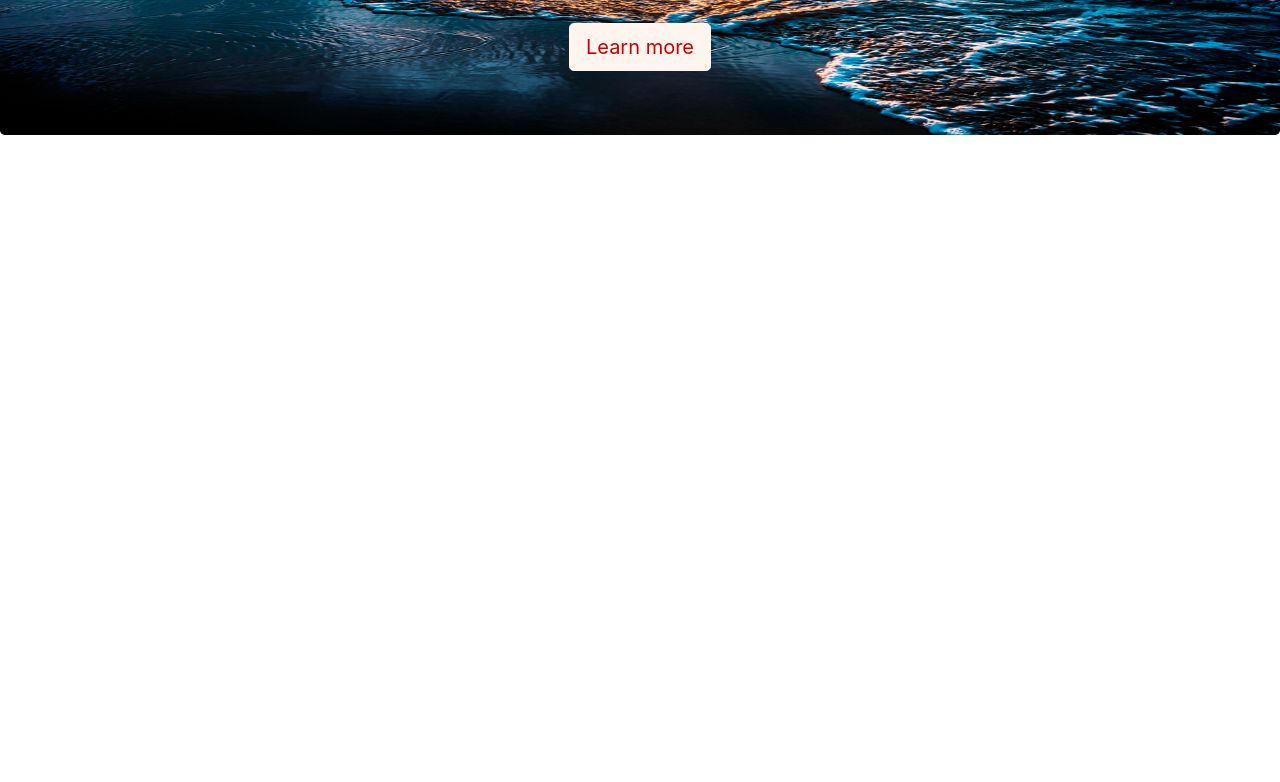
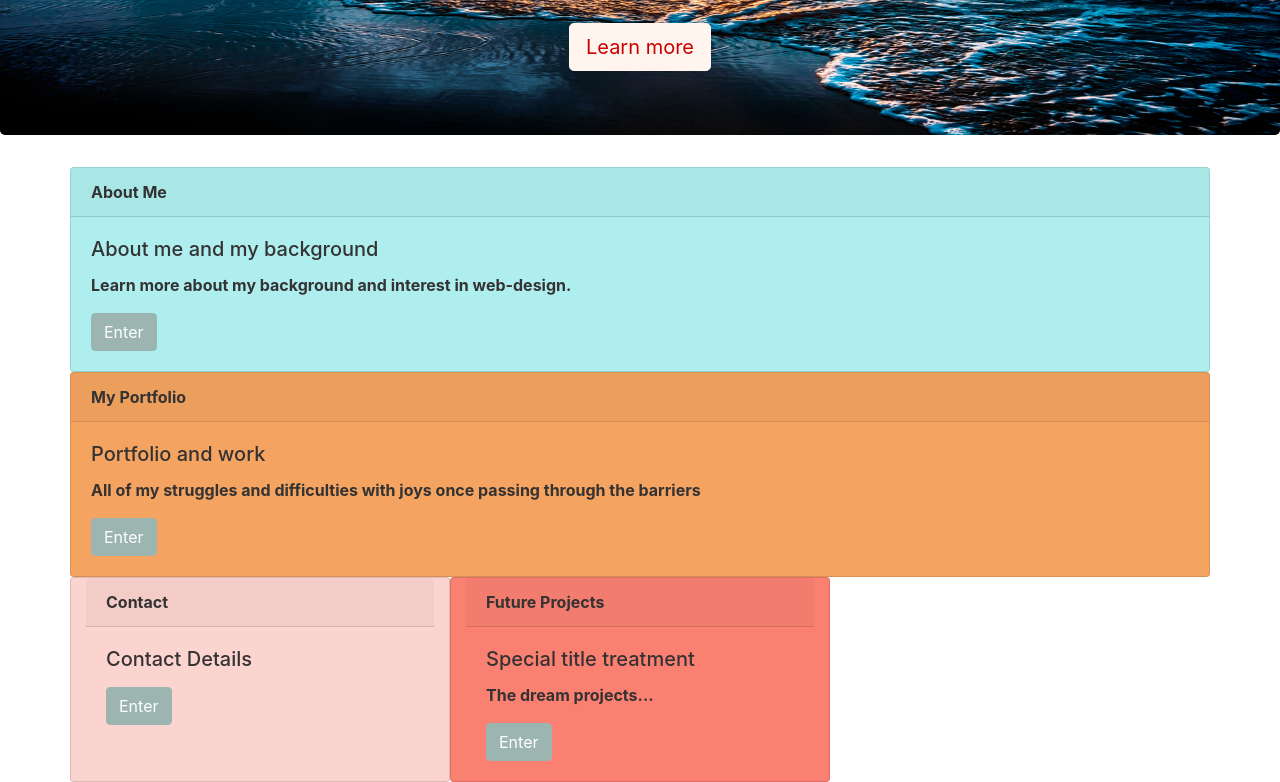
Before and after one commit to deeps106/Bootstrap-Portfolio, a plain HTML site: page index.html in a window 1280 px wide. Shown: the part 409-1191 px from the top of the page. Before the commit the page ends 800 px from the top, so only its background shows below. Drawn offline with nearby package versions, Linux system fonts and the light colour scheme.

Commit message:
classes added to html, style.css changes to personalize website

```diff
--- a/css/style.css
+++ b/css/style.css
@@ -70,8 +70,38 @@
 .btn-primary-custom{
     color: rgb(203, 1, 1);
     background-color: rgb(255, 245, 238);
-    border-color: rgb(255, 245, 238);
+    border-color:rgb(255, 245, 238);
 }
-/* .display-4-custom {
-    font-family: cursive, Gill Sans, Calibri;
-     */
+/* cards */
+
+
+
+.card-header-custom:hover{
+    color: rgb(245, 245, 245);
+}
+
+.about-me{
+    background-color: paleturquoise;
+    color: rgb(52, 50, 50);
+    font-weight: bold;
+}
+.myPortfolio{
+    color: rgb(52, 50, 50);
+    font-weight: bold;
+    background-color: rgb(244, 164, 96);
+}
+.futureProj{
+    color: rgb(52, 50, 50);
+    font-weight: bold;
+    background-color: rgb(250, 128, 114);
+}
+
+.contact{
+    color: rgb(52, 50, 50);
+    font-weight: bold;
+    background-color: rgb(251, 211, 207);
+}
+.btn-primary-card-custom{
+    background-color: rgb(156, 181, 176);
+    border-color: rgb(156, 181, 176);
+}
--- a/index.html
+++ b/index.html
@@ -66,7 +66,58 @@
     <a class="btn btn-primary-custom btn-primary btn-lg" href="#" role="button">Learn more</a>
   </div>
 
+<section class="container">
 
+  <div class="row">
+
+    <div class="about-me card w-100">
+      <div class="card-header-custom card-header">
+        About Me
+      </div>
+      <div class="card-body-custom card-body">
+        <h5 class="card-title">About me and my background</h5>
+        <p class="card-text">Learn more about my background and interest in web-design.</p>
+        <a href="#" class="btn btn-primary-card-custom btn-primary">Enter</a>
+      </div>
+    </div>
+
+    <div class="myPortfolio card w-100">
+      <div class="card-header-custom card-header">
+        My Portfolio
+      </div>
+      <div class="card-body-custom card-body">
+        <h5 class="card-title">Portfolio and work</h5>
+        <p class="card-text">All of my struggles and difficulties with joys once passing through the barriers</p>
+        <a href="#" class="btn btn-primary-card-custom btn-primary">Enter</a>
+      </div>
+    </div>
+
+    <div class="contact card col-4">
+      <div class="card-header-custom card-header">
+        Contact
+      </div>
+      <div class="card-body-custom card-body">
+        <h5 class="card-title">Contact Details</h5>
+        <p class="card-text"> </p>
+        <a href="#" class="btn btn-primary-card-custom btn-primary">Enter</a>
+      </div>
+    </div>
+
+    <div class="futureProj card col-4">
+      <div class="card-header-custom card-header">
+        Future Projects
+      </div>
+      <div class="card-body-custom card-body">
+        <h5 class="card-title">Special title treatment</h5>
+        <p class="card-text">The dream projects...</p>
+        <a href="#" class="btn btn-primary-card-custom btn-primary">Enter</a>
+      </div>
+    </div>
+
+  </div>
+
+
+</section>
 
 
 
```
